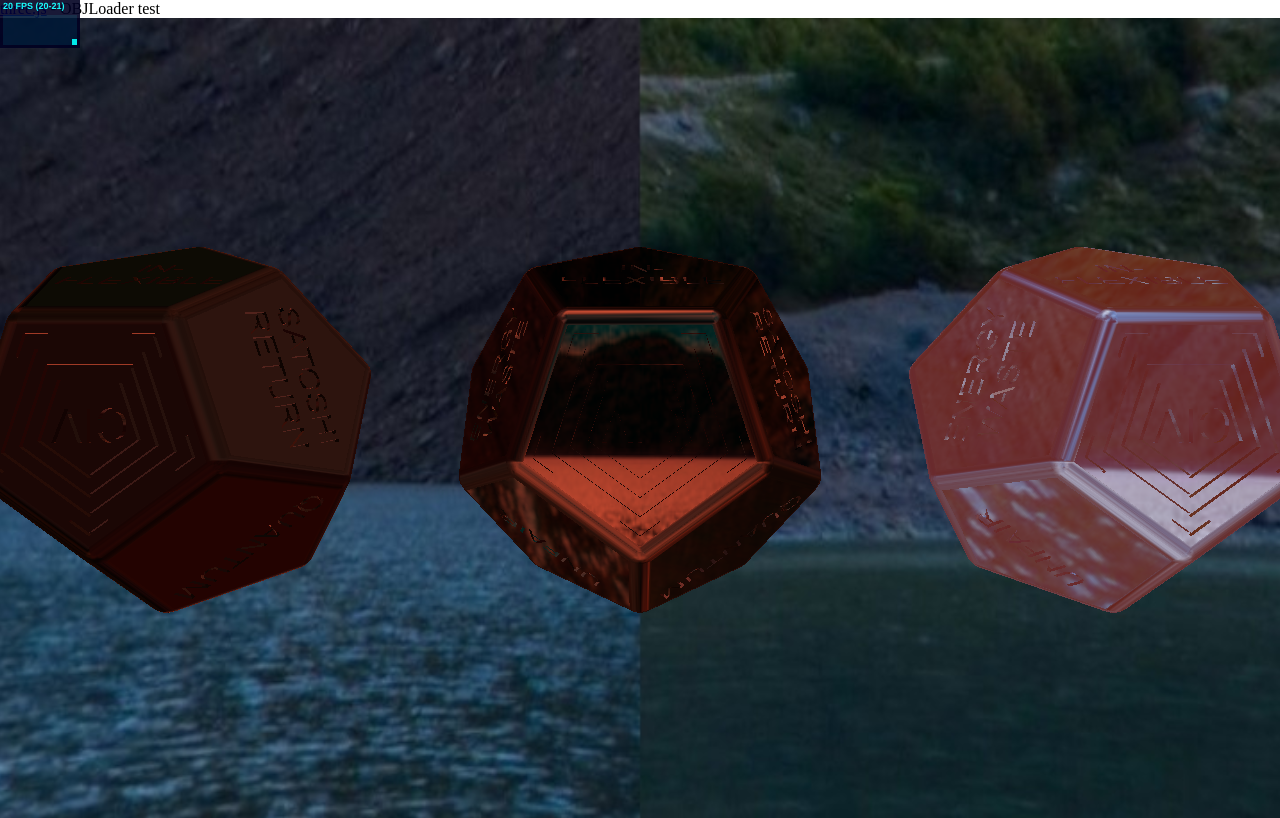
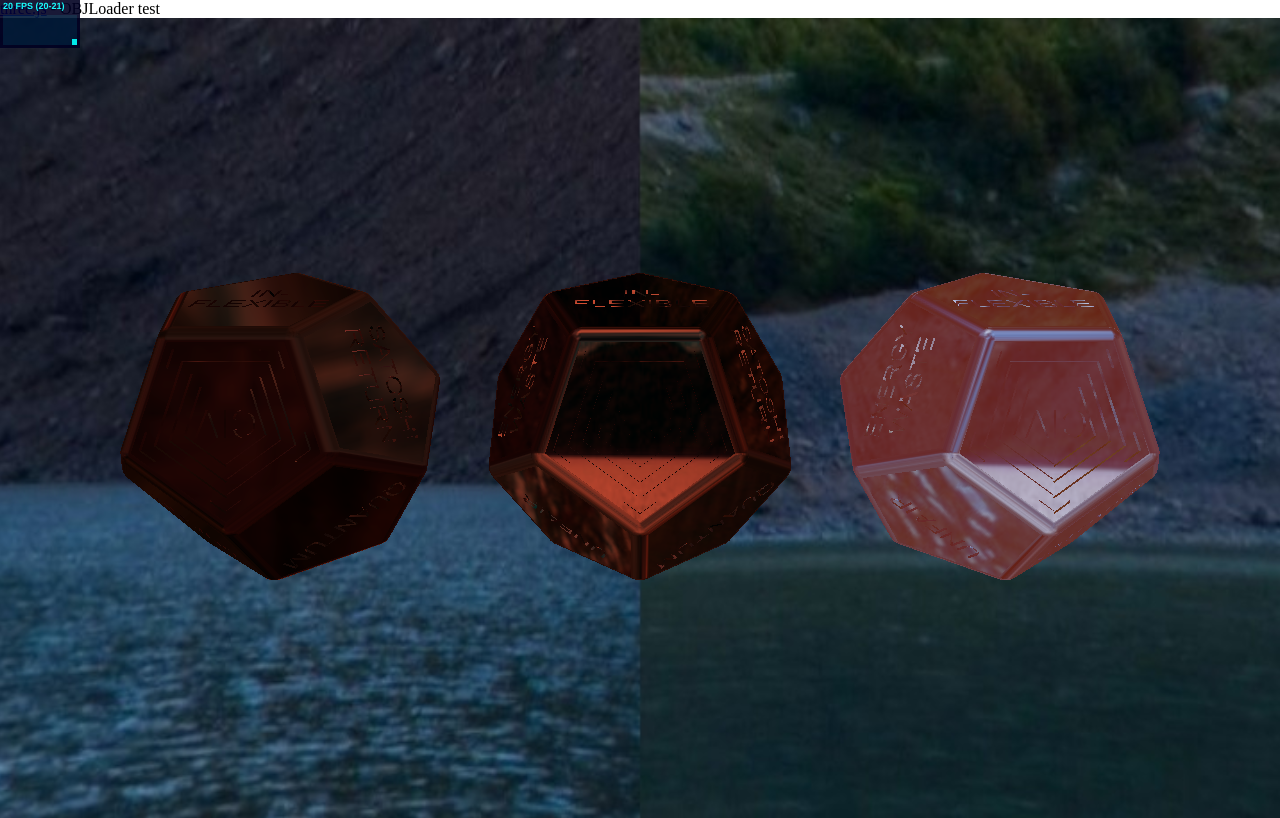
Before and after one commit to iturner72/iturner3js, a plain HTML site: page index.html in a window 1280 px wide. Drawn offline with nearby package versions, Linux system fonts and the light colour scheme; animation ran at ten frames a second; files whose address does not match are found by name.

Commit message:
adjust camera

```diff
--- a/index.html
+++ b/index.html
@@ -49,7 +49,7 @@
 				document.body.appendChild( container );
 
 				camera = new THREE.PerspectiveCamera( 50, window.innerWidth / window.innerHeight, 1, 5000 );
-				camera.position.z = 2000;
+				camera.position.z = 2500;
 
 				//cubemap
 				const path = './styles/';
@@ -78,7 +78,7 @@
 
 				//materials
 				const trinketMaterial3 = new THREE.MeshLambertMaterial( { color: 0xff5733, envMap: reflectionCube, combine: THREE.MixOperation, reflectivity: .87 } );
-				const trinketMaterial2 = new THREE.MeshLambertMaterial( { color: 0xff5733, envMap: refractionCube, refractionRatio: 0 } );
+				const trinketMaterial2 = new THREE.MeshLambertMaterial( { color: 0xff5733, envMap: refractionCube, refractionRatio: 0.22 } );
 				const trinketMaterial1 = new THREE.MeshLambertMaterial( { color: 0xff5733, envMap: reflectionCube } );
 
 				// model
@@ -89,8 +89,9 @@
 
 					const trink = object.children[ 0 ];
 
-					trink.scale.multiplyScalar( 37 );
+					trink.scale.multiplyScalar( 40 );
 					trink.position.y = -10;
+					trink.position.z = -10;
 					trink.material = trinketMaterial1;
 
 					const trink2 = trink.clone();
```
